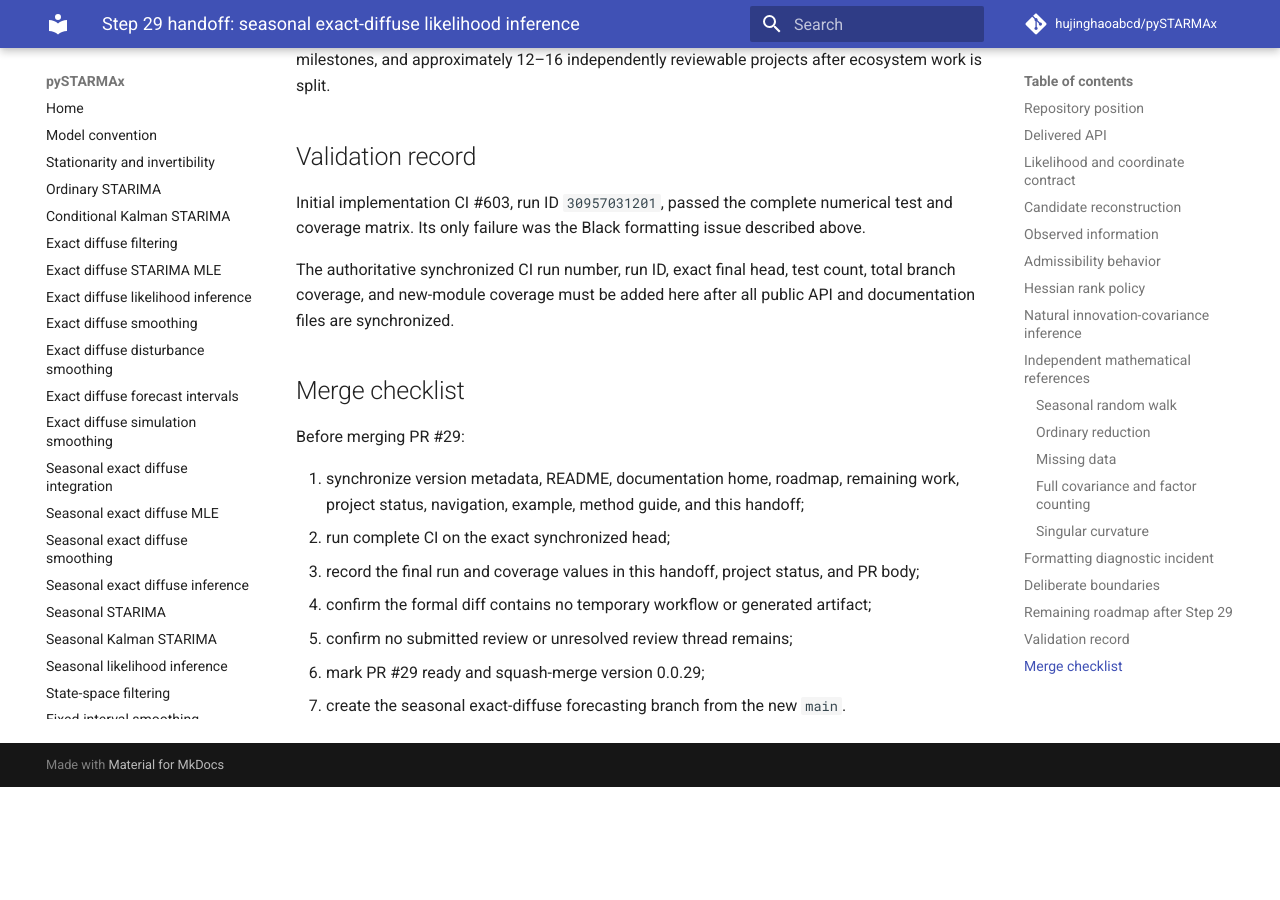
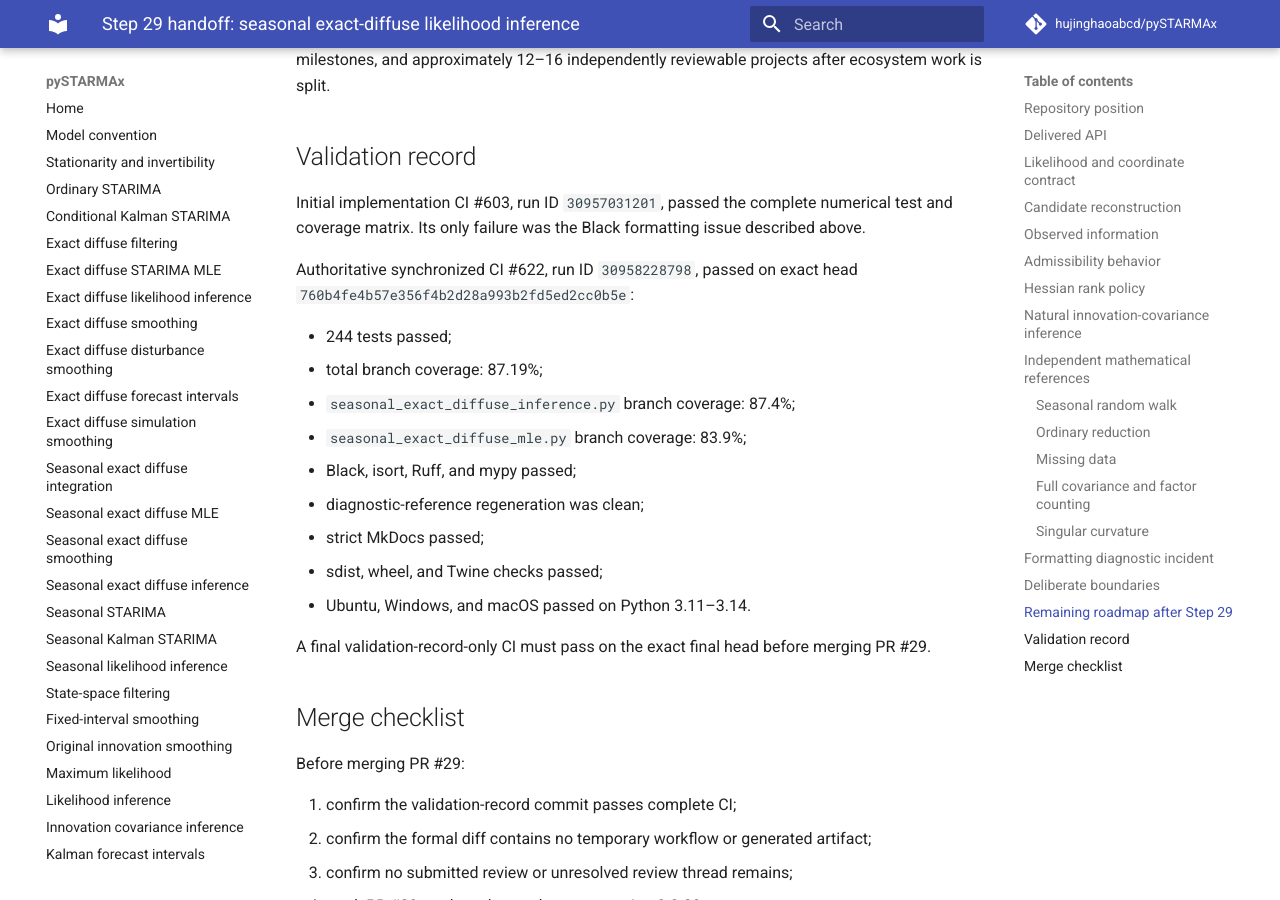
Before and after one commit to hujinghaoabcd/pySTARMAx, an MkDocs documentation site: the page built from docs/development/STEP_29_SEASONAL_EXACT_DIFFUSE_INFERENCE.md, in a window 1280 px wide and 900 px high, scrolled down 6220 px. Built offline with MkDocs 1.6.1 and Material for MkDocs 9.7.7, drawn with Linux system fonts in a browser that asks for light colours; comment, search, counter and statistics services are not loaded; before the commit the page ends 7007 px from its top, so only the background shows below that.

Commit message:
Record Step 29 authoritative validation

```diff
--- a/docs/development/STEP_29_SEASONAL_EXACT_DIFFUSE_INFERENCE.md
+++ b/docs/development/STEP_29_SEASONAL_EXACT_DIFFUSE_INFERENCE.md
@@ -287,20 +287,28 @@
 numerical test and coverage matrix. Its only failure was the Black formatting
 issue described above.
 
-The authoritative synchronized CI run number, run ID, exact final head, test
-count, total branch coverage, and new-module coverage must be added here after
-all public API and documentation files are synchronized.
+Authoritative synchronized CI #622, run ID `30958228798`, passed on exact head
+`760b4fe4b57e356f4b2d28a993b2fd5ed2cc0b5e`:
+
+- 244 tests passed;
+- total branch coverage: 87.19%;
+- `seasonal_exact_diffuse_inference.py` branch coverage: 87.4%;
+- `seasonal_exact_diffuse_mle.py` branch coverage: 83.9%;
+- Black, isort, Ruff, and mypy passed;
+- diagnostic-reference regeneration was clean;
+- strict MkDocs passed;
+- sdist, wheel, and Twine checks passed;
+- Ubuntu, Windows, and macOS passed on Python 3.11–3.14.
+
+A final validation-record-only CI must pass on the exact final head before
+merging PR #29.
 
 ## Merge checklist
 
 Before merging PR #29:
 
-1. synchronize version metadata, README, documentation home, roadmap, remaining
-   work, project status, navigation, example, method guide, and this handoff;
-2. run complete CI on the exact synchronized head;
-3. record the final run and coverage values in this handoff, project status, and
-   PR body;
-4. confirm the formal diff contains no temporary workflow or generated artifact;
-5. confirm no submitted review or unresolved review thread remains;
-6. mark PR #29 ready and squash-merge version 0.0.29;
-7. create the seasonal exact-diffuse forecasting branch from the new `main`.
+1. confirm the validation-record commit passes complete CI;
+2. confirm the formal diff contains no temporary workflow or generated artifact;
+3. confirm no submitted review or unresolved review thread remains;
+4. mark PR #29 ready and squash-merge version 0.0.29;
+5. create the seasonal exact-diffuse forecasting branch from the new `main`.
```
